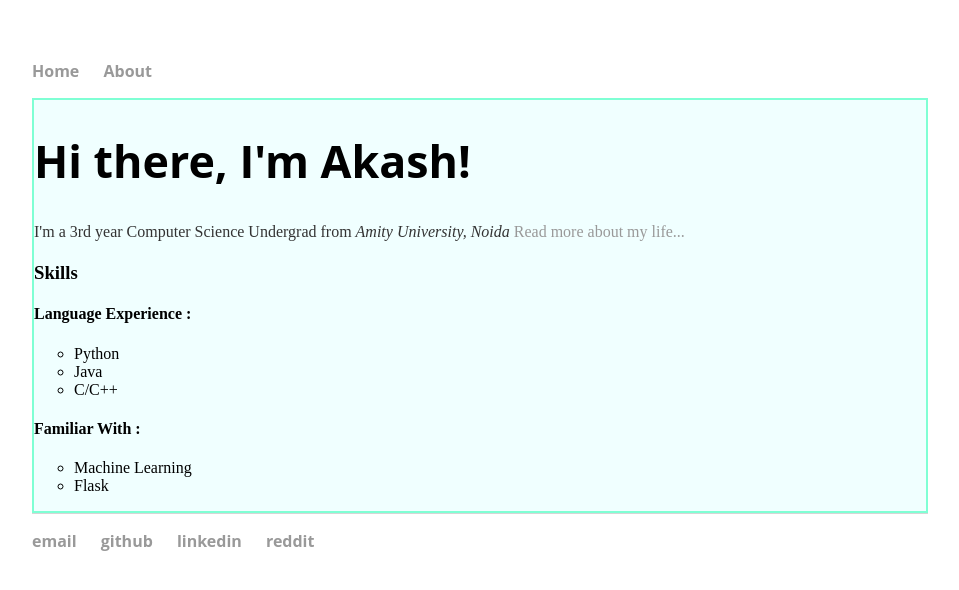
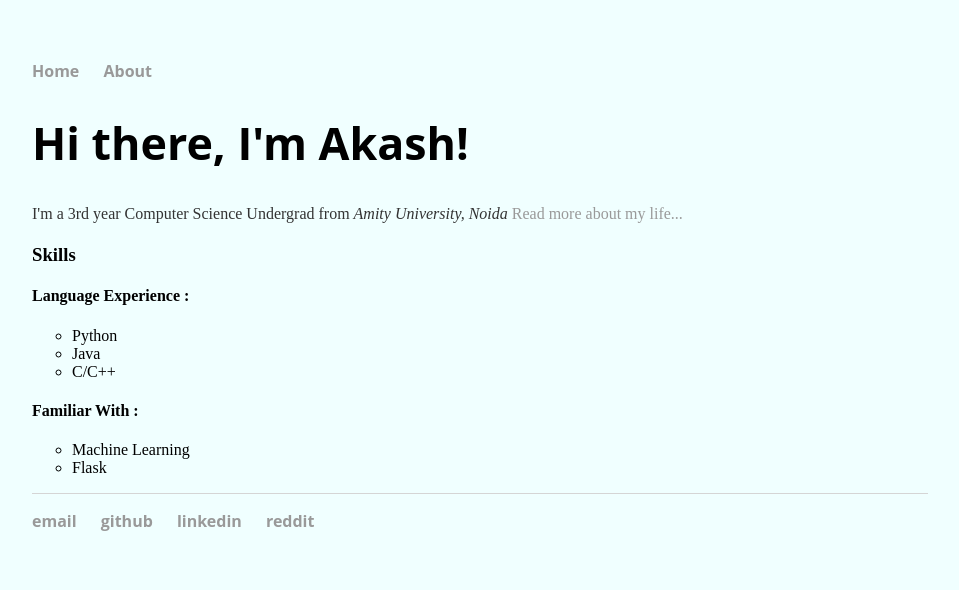
Before and after one commit to thisis-akash/thisis-akash.github.io, a Jekyll site: the page built from index.html, in a window 1280 px wide. Shown: the top 590 px of the page, without its empty margins (160-1119 px from the left). Built offline with Jekyll 4.4.1, drawn with Linux system fonts in a browser that asks for light colours.

Commit message:
added background colour to whole page

```diff
--- a/css/main.css
+++ b/css/main.css
@@ -1,12 +1,9 @@
 body {
+	background-color: azure;
     margin: 60px auto;
     width: 70%;
 }
 
-div {
-	background-color: azure;
-	border: 1px solid aquamarine;
-}
 nav ul, footer ul {
     font-family:'Open Sans', 'Helvetica Neue', Helvetica, Arial, sans-serif;
     padding: 0px;
```
